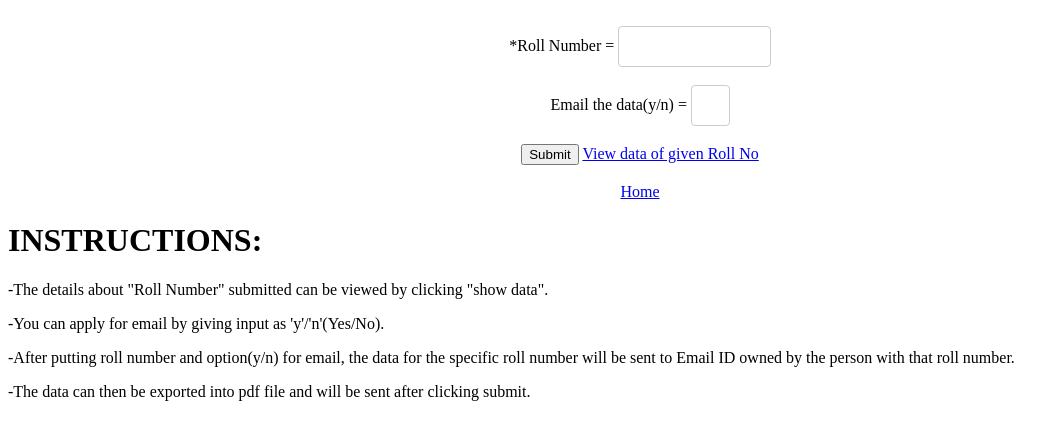
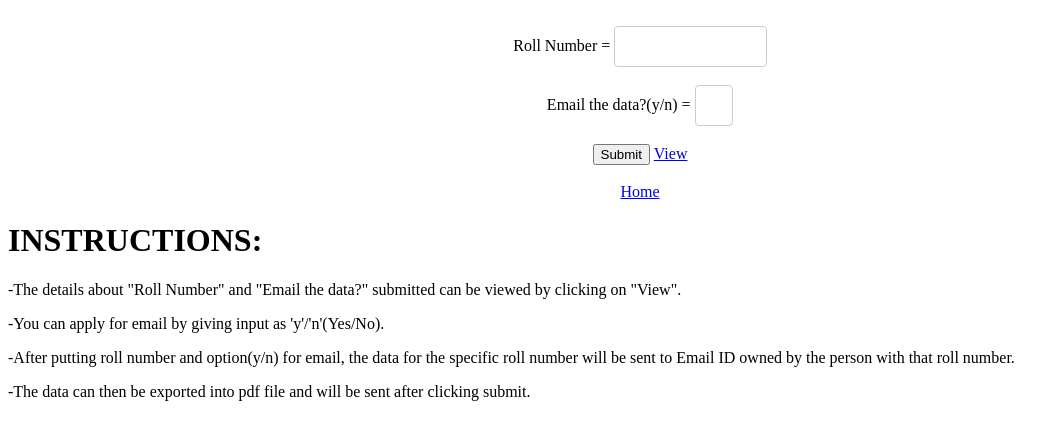
Before and after one commit to sushil1024/Attendance-Report-and-Analytics, a Flask app: page /inputs in a window 1280 px wide. Shown: the top 440 px of the page, without its empty margins (0-1064 px from the left). Run offline with Flask 2, Linux system fonts and the light colour scheme.

Commit message:
Merge remote-tracking branch 'origin/master'

```diff
--- a/app.py
+++ b/app.py
@@ -1,10 +1,14 @@
 from flask import Flask, render_template, request
+import sys
 
 app = Flask(__name__)
 
 
 @app.route("/")
 def home():
+    from resetresult import deleteres
+    deleteres()
+    del sys.modules['resetresult']
     return render_template("home.html")
 
 
@@ -20,10 +24,7 @@ def inputs():
         mailch = request.form['mailch']
 
         from searchdata import inputnmail
-        if mailch == "":
-            inputnmail(studentrollno, "n")
-        else:
-            inputnmail(studentrollno, mailch)
+        inputnmail(studentrollno, mailch)
 
     return render_template("input.html")
 
--- /dev/null
+++ b/resetresult.py
@@ -0,0 +1,5 @@
+
+def deleteres():
+    with open("templates/result.html", "w") as f:
+        f.write("<h1>No inputs yet!</h1>")
+        f.write('<a href="/inputs">Go back</a>')
--- a/searchdata.py
+++ b/searchdata.py
@@ -39,9 +39,8 @@ def inputnmail(roll, mailch):
                 genpdf(studentname, roll, dob, age, gender, residence, lecs)
 
                 from mailto import sendmail
-
                 sendmail(emailid, studentname)
 
         except Exception as val:
             print(val)
-            print("This type of value is not found in the data")
+            return '<p>This type of value is not found in the data</p>'
--- a/templates/input.html
+++ b/templates/input.html
@@ -22,17 +22,18 @@
 </head>
 <body>
     <center>
-        <form action="/inputs" method="post">
+        <form method="post">
             <br>
-            *Roll Number = <input type="number" name="studentrollno" required> <br><br>
-            Email the data(y/n) = <input type="text" name="mailch"> <br><br>
-            <input type="submit" name="Submit" value="Submit">
-            <a href="/results">View data of given Roll No</a><br><br>
+            Roll Number = <input type="number" name="studentrollno" required> <br><br>
+            Email the data?(y/n) = <input type="text" name="mailch" required> <br><br>
+            <input type="submit" name="Submit" value="Submit" onclick="result.html"/>
+            <a href="/results">View</a>
+            <br><br>
             <a href="/">Home</a>
         </form>
     </center>
     <h1>INSTRUCTIONS:</h1>
-    <p>-The details about "Roll Number" submitted can be viewed by clicking "show data".</p>
+    <p>-The details about "Roll Number" and "Email the data?" submitted can be viewed by clicking on "View".</p>
     <p>-You can apply for email by giving input as 'y'/'n'(Yes/No).</p>
     <p>-After putting roll number and option(y/n) for email, the data for the specific roll number will be sent to Email ID owned by the person with that roll number.</p>
     <p>-The data can then be exported into pdf file and will be sent after clicking submit.</p>
--- a/templates/result.html
+++ b/templates/result.html
@@ -1,2 +1 @@
-<h1>Not input so far!</h1>
-<a href="/inputs">Go back</a>
+<h1>No inputs yet!</h1><a href="/inputs">Go back</a>
```
